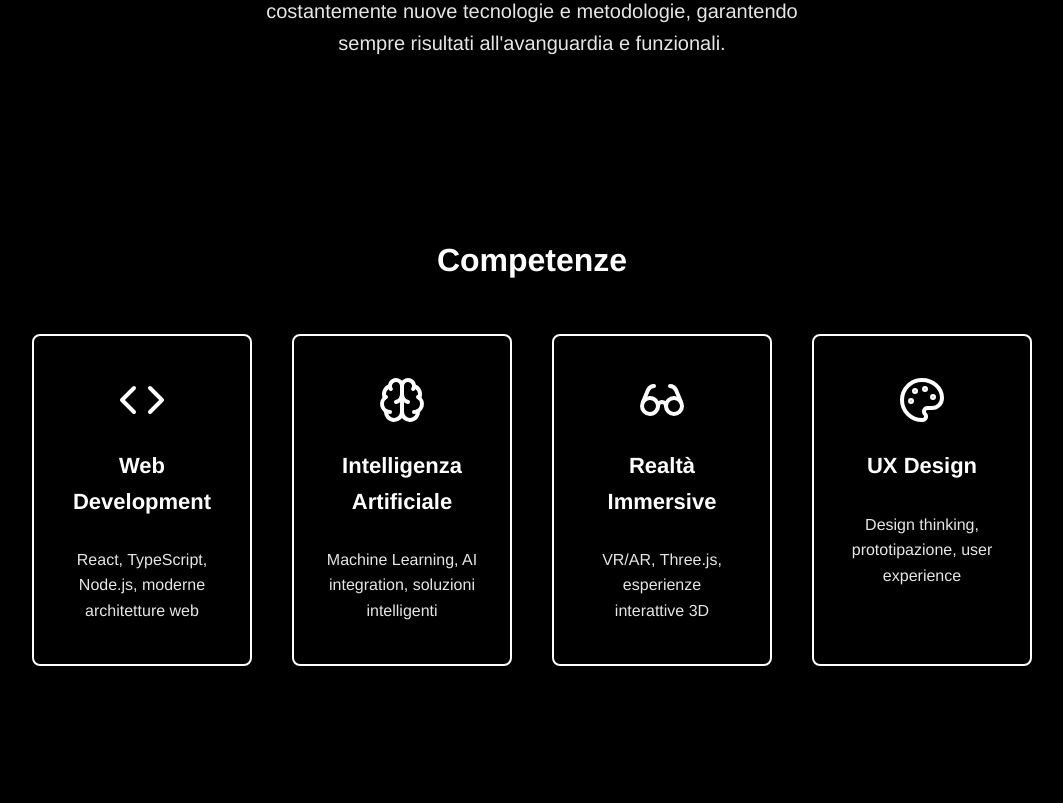
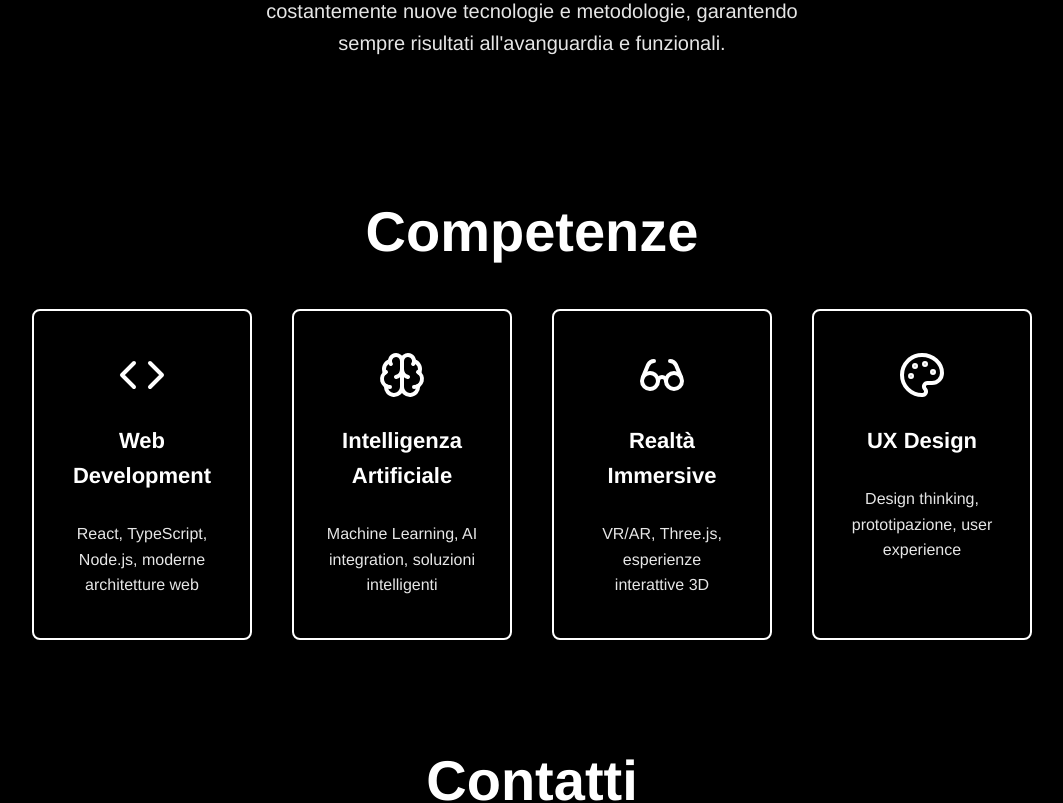
Before and after one commit to asyntes/asyntes.com, a React (Vite) app: page / in a window 1280 px wide. Shown: the part 840-1643 px from the top of the page, without its empty margins (108-1171 px from the left). Built offline with nearby package versions, Linux system fonts and the light colour scheme.

Commit message:
update about

```diff
--- a/src/components/sections/About/About.css
+++ b/src/components/sections/About/About.css
@@ -1,7 +1,8 @@
 .about {
     background-color: var(--color-black);
     color: var(--color-white);
-    padding: 4rem 0;
+    padding: 2rem 0;
+    /* Ridotto da 4rem */
     width: 100%;
 }
 
@@ -15,14 +16,16 @@
     font-size: 2.5rem;
     font-weight: 700;
     text-align: center;
-    margin-bottom: 3rem;
+    margin-bottom: 2rem;
+    /* Ridotto da 3rem */
     color: var(--color-white);
 }
 
 .about-content {
     display: flex;
     flex-direction: column;
-    gap: 4rem;
+    gap: 2rem;
+    /* Ridotto da 4rem */
     max-width: 1000px;
     margin: 0 auto;
 }
@@ -105,7 +108,8 @@
 /* Tablet */
 @media (min-width: 768px) {
     .about {
-        padding: 5rem 0;
+        padding: 2rem 0;
+        /* Mantenuto uguale al mobile */
     }
 
     .about-container {
@@ -114,11 +118,13 @@
 
     .about-title {
         font-size: 3rem;
-        margin-bottom: 4rem;
+        margin-bottom: 2rem;
+        /* Ridotto da 4rem */
     }
 
     .about-content {
-        gap: 5rem;
+        gap: 2.5rem;
+        /* Ridotto da 5rem */
     }
 
     .about-description {
@@ -128,7 +134,8 @@
 
     .skills-title {
         font-size: 2rem;
-        margin-bottom: 3rem;
+        margin-bottom: 2rem;
+        /* Ridotto da 3rem */
     }
 
     .skills-grid {
@@ -152,7 +159,8 @@
 /* Desktop */
 @media (min-width: 1024px) {
     .about {
-        padding: 6rem 0;
+        padding: 3rem 0;
+        /* Ridotto da 6rem per allinearsi con Contact */
     }
 
     .about-title {
--- a/src/components/sections/About/About.tsx
+++ b/src/components/sections/About/About.tsx
@@ -7,7 +7,7 @@ const About = () => {
             <div className="about-container">
                 <div className="about-content">
                     <div className="about-skills">
-                        <h2 className="skills-title">Competenze</h2>
+                        <h2 className="about-title">Competenze</h2>
                         <div className="skills-grid">
                             <div className="skill-item">
                                 <Code className="skill-icon" />
```
